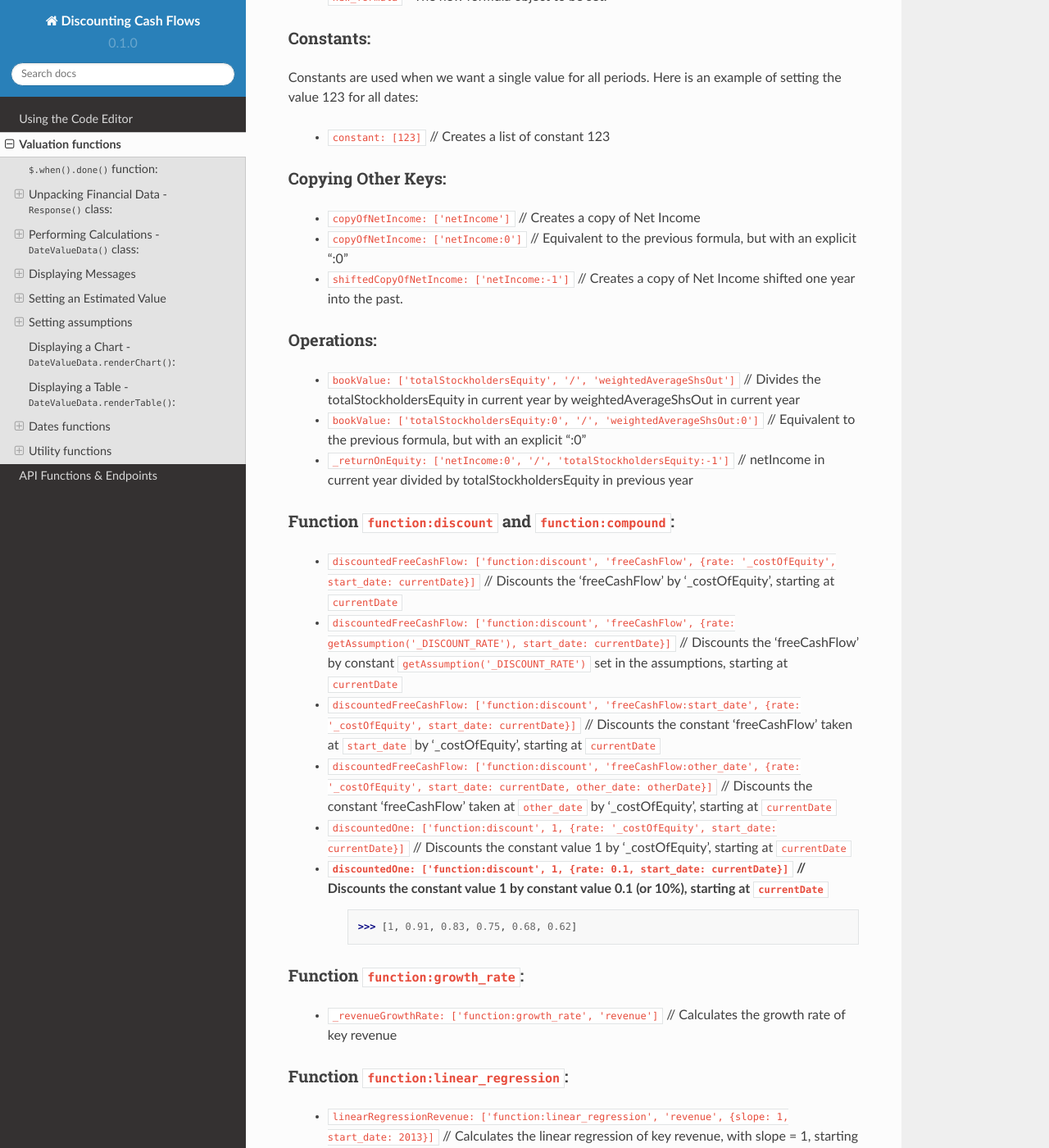
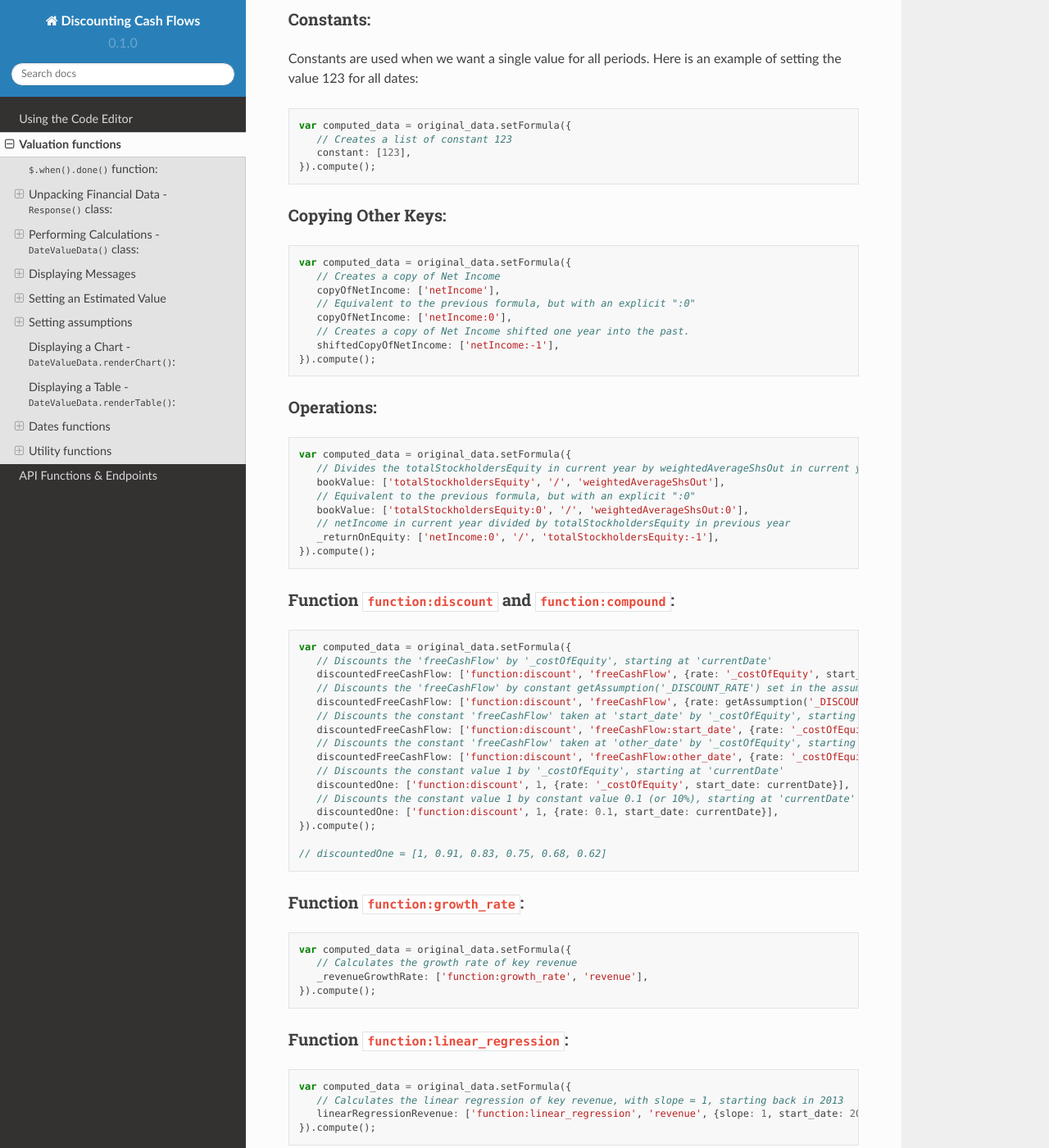
Before and after one commit to DiscountingCashFlows/readthedocs, a Sphinx documentation site: the page built from docs/source/functions.rst, in a window 1280 px wide and 1400 px high, scrolled down 5448 px. Shown: the whole window at 82% size. Built offline with Sphinx 7.4.7 and the Read the Docs theme 2.0.0, drawn with Linux system fonts in a browser that asks for light colours; some of the changed text lies outside the part shown.

Commit message:
Update functions.rst

```diff
--- a/docs/source/functions.rst
+++ b/docs/source/functions.rst
@@ -139,15 +139,15 @@ Now that we have our financial data unpacked and ready to use, we can begin our
 
 Calculations revolve around formulas. Let's take some examples.
 
-Example 1: To calculate the Net Margin in year 2022, you would take the Net Income in 2022 and divide it by the Revenue in 2022.
+ * Example 1: To calculate the Net Margin in year 2022, you would take the Net Income in 2022 and divide it by the Revenue in 2022.
 
-Example 2: To calculate the Return on Equity in 2022, you would take the Net Income in 2022 and divide it by the Total Equity in 2021.
+ * Example 2: To calculate the Return on Equity in 2022, you would take the Net Income in 2022 and divide it by the Total Equity in 2021.
 
 If we want to calculate the Net Margin and Return on Equity for multiple years (say 2010 - 2022), we need to generalize the formulas.
 
-Example 1: To calculate the Net Margin in year X, take the Net Income in year X and divide it by the Revenue in year X.
+ * Example 1: To calculate the Net Margin in year X, take the Net Income in year X and divide it by the Revenue in year X.
 
-Example 2: To calculate the Return on Equity in year X, take the Net Income in year X and divide it by the Total Equity in year X - 1 (the previous year).
+ * Example 2: To calculate the Return on Equity in year X, take the Net Income in year X and divide it by the Total Equity in year X - 1 (the previous year).
 
 Also, the class is called DateValueData because it stores pairs of Dates and Values in the following format:
 
@@ -209,7 +209,7 @@ Let's look at the '_returnOnEquity' formula. Notice it has 3 items:
 
    * The third item refers to the 'totalStockholdersEquity' registered in our original_data object and the ':-1' refers to the previous year.
 
-Also, notice that both '_netMargin' and '_returnOnEquity' keys start with an '_' underline, this is because both of them are treated as percentages. So, beggining with an '_' underline will mark the respective key as a percentage.
+*Also, notice that both '_netMargin' and '_returnOnEquity' keys start with an '_' underline, this is because both of them are treated as percentages. So, beggining with an '_' underline will mark the respective key as a percentage.
 
 ``DateValueData.setFormula()``:
 *******************************
@@ -227,51 +227,83 @@ Constants:
 
 Constants are used when we want a single value for all periods. Here is an example of setting the value 123 for all dates:
 
-   * ``constant: [123]`` // Creates a list of constant 123
+.. code-block:: javascript
+
+   var computed_data = original_data.setFormula({
+      // Creates a list of constant 123
+      constant: [123],
+   }).compute();
+
 
 Copying Other Keys:
 ********************
 
-   * ``copyOfNetIncome: ['netIncome']`` // Creates a copy of Net Income
+.. code-block:: javascript
 
-   * ``copyOfNetIncome: ['netIncome:0']`` // Equivalent to the previous formula, but with an explicit ":0"
-
-   * ``shiftedCopyOfNetIncome: ['netIncome:-1']`` // Creates a copy of Net Income shifted one year into the past.
+   var computed_data = original_data.setFormula({
+      // Creates a copy of Net Income
+      copyOfNetIncome: ['netIncome'],
+      // Equivalent to the previous formula, but with an explicit ":0"
+      copyOfNetIncome: ['netIncome:0'],
+      // Creates a copy of Net Income shifted one year into the past.
+      shiftedCopyOfNetIncome: ['netIncome:-1'],
+   }).compute();
 
 Operations:
 ***********
 
-   * ``bookValue: ['totalStockholdersEquity', '/', 'weightedAverageShsOut']`` // Divides the totalStockholdersEquity in current year by weightedAverageShsOut in current year
+.. code-block:: javascript
 
-   * ``bookValue: ['totalStockholdersEquity:0', '/', 'weightedAverageShsOut:0']`` // Equivalent to the previous formula, but with an explicit ":0"
-
-   * ``_returnOnEquity: ['netIncome:0', '/', 'totalStockholdersEquity:-1']`` // netIncome in current year divided by totalStockholdersEquity in previous year
+   var computed_data = original_data.setFormula({
+      // Divides the totalStockholdersEquity in current year by weightedAverageShsOut in current year
+      bookValue: ['totalStockholdersEquity', '/', 'weightedAverageShsOut'],
+      // Equivalent to the previous formula, but with an explicit ":0"
+      bookValue: ['totalStockholdersEquity:0', '/', 'weightedAverageShsOut:0'],
+      // netIncome in current year divided by totalStockholdersEquity in previous year
+      _returnOnEquity: ['netIncome:0', '/', 'totalStockholdersEquity:-1'],
+   }).compute();
 
 Function ``function:discount`` and ``function:compound``:
 *********************************************************
 
-   * ``discountedFreeCashFlow: ['function:discount', 'freeCashFlow', {rate: '_costOfEquity', start_date: currentDate}]`` // Discounts the 'freeCashFlow' by '_costOfEquity', starting at ``currentDate``
+.. code-block:: javascript
 
-   * ``discountedFreeCashFlow: ['function:discount', 'freeCashFlow', {rate: getAssumption('_DISCOUNT_RATE'), start_date: currentDate}]`` // Discounts the 'freeCashFlow' by constant ``getAssumption('_DISCOUNT_RATE')`` set in the assumptions, starting at ``currentDate``
+   var computed_data = original_data.setFormula({
+      // Discounts the 'freeCashFlow' by '_costOfEquity', starting at 'currentDate'
+      discountedFreeCashFlow: ['function:discount', 'freeCashFlow', {rate: '_costOfEquity', start_date: currentDate}],
+      // Discounts the 'freeCashFlow' by constant getAssumption('_DISCOUNT_RATE') set in the assumptions, starting at 'currentDate'
+      discountedFreeCashFlow: ['function:discount', 'freeCashFlow', {rate: getAssumption('_DISCOUNT_RATE'), start_date: currentDate}],
+      // Discounts the constant 'freeCashFlow' taken at 'start_date' by '_costOfEquity', starting at 'currentDate'
+      discountedFreeCashFlow: ['function:discount', 'freeCashFlow:start_date', {rate: '_costOfEquity', start_date: currentDate}],
+      // Discounts the constant 'freeCashFlow' taken at 'other_date' by '_costOfEquity', starting at 'currentDate'
+      discountedFreeCashFlow: ['function:discount', 'freeCashFlow:other_date', {rate: '_costOfEquity', start_date: currentDate, other_date: otherDate}],
+      // Discounts the constant value 1 by '_costOfEquity', starting at 'currentDate'
+      discountedOne: ['function:discount', 1, {rate: '_costOfEquity', start_date: currentDate}],
+      // Discounts the constant value 1 by constant value 0.1 (or 10%), starting at 'currentDate'
+      discountedOne: ['function:discount', 1, {rate: 0.1, start_date: currentDate}],
+   }).compute();
 
-   * ``discountedFreeCashFlow: ['function:discount', 'freeCashFlow:start_date', {rate: '_costOfEquity', start_date: currentDate}]`` // Discounts the constant 'freeCashFlow' taken at ``start_date`` by '_costOfEquity', starting at ``currentDate``
-
-   * ``discountedFreeCashFlow: ['function:discount', 'freeCashFlow:other_date', {rate: '_costOfEquity', start_date: currentDate, other_date: otherDate}]`` // Discounts the constant 'freeCashFlow' taken at ``other_date`` by '_costOfEquity', starting at ``currentDate``
-
-   * ``discountedOne: ['function:discount', 1, {rate: '_costOfEquity', start_date: currentDate}]`` // Discounts the constant value 1 by '_costOfEquity', starting at ``currentDate``
-
-   * ``discountedOne: ['function:discount', 1, {rate: 0.1, start_date: currentDate}]`` // Discounts the constant value 1 by constant value 0.1 (or 10%), starting at ``currentDate``
-      >>> [1, 0.91, 0.83, 0.75, 0.68, 0.62]
+   // discountedOne = [1, 0.91, 0.83, 0.75, 0.68, 0.62]
 
 Function ``function:growth_rate``:
 **********************************
 
-   * ``_revenueGrowthRate: ['function:growth_rate', 'revenue']`` // Calculates the growth rate of key revenue
+.. code-block:: javascript
+
+   var computed_data = original_data.setFormula({
+      // Calculates the growth rate of key revenue
+      _revenueGrowthRate: ['function:growth_rate', 'revenue'],
+   }).compute();
 
 Function ``function:linear_regression``:
 ****************************************
 
-   * ``linearRegressionRevenue: ['function:linear_regression', 'revenue', {slope: 1, start_date: 2013}]`` // Calculates the linear regression of key revenue, with slope = 1, starting back in 2013
+.. code-block:: javascript
+
+   var computed_data = original_data.setFormula({
+      // Calculates the linear regression of key revenue, with slope = 1, starting back in 2013
+      linearRegressionRevenue: ['function:linear_regression', 'revenue', {slope: 1, start_date: 2013}],
+   }).compute();
 
 ``DateValueData.compute()``:
 ****************************
```
Also changed, not shown: other parts of docs/source/functions.rst (+8 -8 lines).
